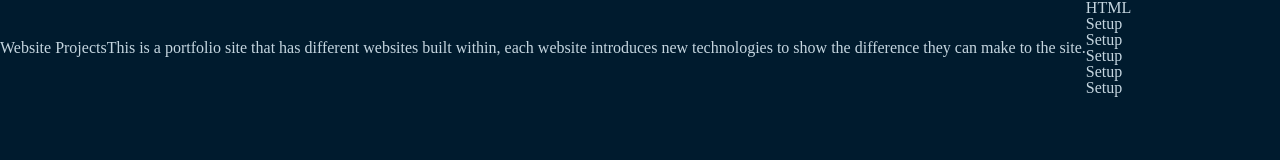
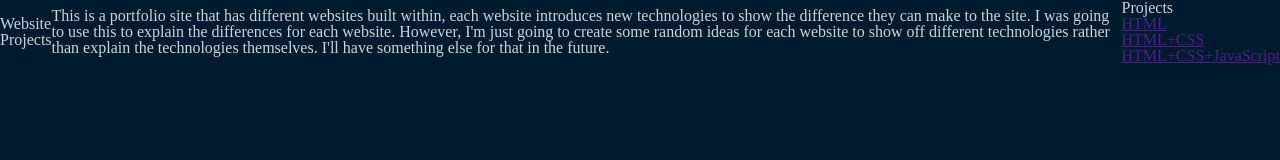
Before and after one commit to JordanPicton/website-projects, a plain HTML site: page index.html in a window 1280 px wide. Drawn offline with Linux system fonts and the light colour scheme.

Commit message:
Updated Footer Nav

```diff
--- a/index.html
+++ b/index.html
@@ -17,19 +17,20 @@
     <main>
         <section class="brief">
             This is a portfolio site that has different websites built within, each website introduces new technologies
-            to show the difference they can make to the site.
+            to show the difference they can make to the site. I was going to use this to explain the differences for
+            each website. However, I'm just going to create some random ideas for each website to show off different
+            technologies rather than explain the technologies themselves. I'll have something else for that in the
+            future.
         </section>
     </main>
 
     <footer>
-        HTML
+        Projects
         <nav>
             <ul>
-                <li>Setup</li>
-                <li>Setup</li>
-                <li>Setup</li>
-                <li>Setup</li>
-                <li>Setup</li>
+                <li><a href="">HTML</a></li>
+                <li><a href="">HTML+CSS</a></li>
+                <li><a href="">HTML+CSS+JavaScript</a></li>
             </ul>
         </nav>
     </footer>
```
